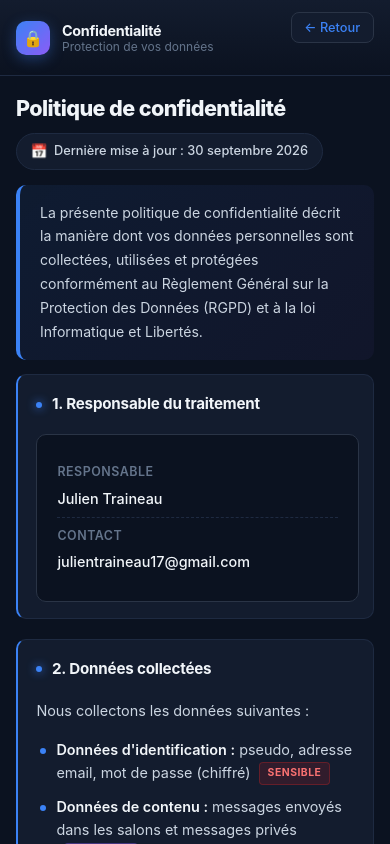
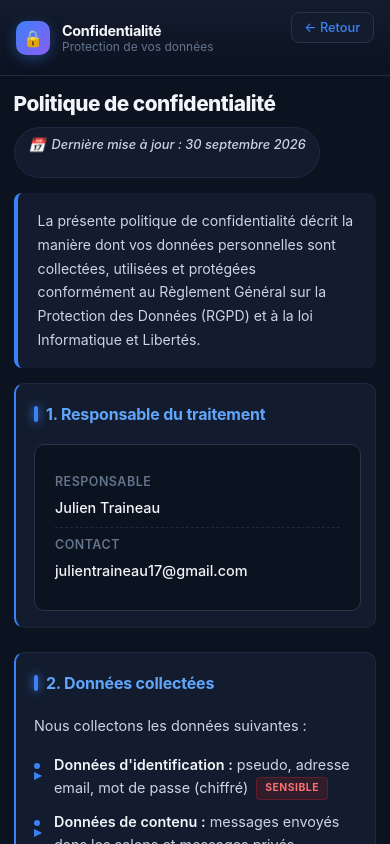
Before and after one commit to zombiglace/chat-react-plateforme-de-jeu, a React (Create React App) app in the folder frontend/: page /confidentialite in a window 390 px wide. Built offline with nearby package versions, Linux system fonts and the light colour scheme; no server answers.

Commit message:
Refactor logo styles and add legal page styles

```diff
--- a/frontend/src/styles/main.css
+++ b/frontend/src/styles/main.css
@@ -473,9 +473,18 @@ a:hover {
   letter-spacing: -0.3px;
 }
 
-.sb-logo-icon {
-  font-size: 1.3rem;
+/* ═══ LOGO IMAGE (remplace l'ancien .sb-logo-icon) ═══ */
+.sb-logo-img {
+  width: 44px;
+  height: 44px;
+  object-fit: contain;
+  flex-shrink: 0;
   filter: drop-shadow(0 0 8px rgba(59, 130, 246, 0.5));
+  transition: transform var(--transition);
+}
+
+.sb-logo:hover .sb-logo-img {
+  transform: scale(1.08);
 }
 
 .sb-collapse-btn {
@@ -854,6 +863,12 @@ a:hover {
 .app-layout.sb-collapsed .sb-logo-row,
 .app-layout.sb-collapsed .sb-logo {
   justify-content: center;
+}
+
+/* ═══ LOGO en mode replié ═══ */
+.app-layout.sb-collapsed .sb-logo-img {
+  width: 36px;
+  height: 36px;
 }
 
 /* ═══════════════════════════════════════════════════════════════
@@ -2517,7 +2532,112 @@ a:hover {
   line-height: 1.5;
 }
 
-
+/* ═══════════════════════════════════════════════════════════════
+   PAGES LÉGALES
+   ═══════════════════════════════════════════════════════════════ */
+.legal-scene {
+  min-height: 100vh;
+  background: var(--bg);
+  overflow-y: auto;
+  height: 100vh;
+  display: flex;
+  flex-direction: column;
+}
+
+.legal-content {
+  max-width: 850px;
+  margin: 0 auto;
+  padding: 2.5rem 2rem 2rem;
+  color: var(--text-2);
+  font-size: 0.95rem;
+  line-height: 1.75;
+  flex: 1;
+}
+
+.legal-back {
+  display: inline-block;
+  color: var(--primary);
+  font-size: 0.85rem;
+  margin-bottom: 2rem;
+  padding: 0.5rem 1rem;
+  border-radius: var(--radius-sm);
+  background: var(--bg-2);
+  border: 1px solid var(--border);
+  transition: background var(--transition);
+}
+
+.legal-back:hover { background: var(--bg-3); text-decoration: none; }
+
+.legal-content h1 {
+  font-size: 2rem;
+  color: var(--text);
+  margin-bottom: 0.5rem;
+  font-weight: 800;
+  letter-spacing: -0.5px;
+}
+
+.legal-updated {
+  color: var(--text-4);
+  font-size: 0.8rem;
+  font-style: italic;
+  margin-bottom: 2rem;
+  padding-bottom: 1.25rem;
+  border-bottom: 1px solid var(--border-2);
+}
+
+.legal-intro {
+  background: var(--bg-2);
+  padding: 1.25rem 1.5rem;
+  border-left: 4px solid var(--primary);
+  border-radius: var(--radius-sm);
+  margin-bottom: 2rem;
+  font-size: 0.92rem;
+}
+
+.legal-content section {
+  margin-bottom: 2rem;
+  padding-bottom: 1.5rem;
+  border-bottom: 1px solid #1a2333;
+}
+
+.legal-content section:last-of-type { border-bottom: none; }
+
+.legal-content h2 {
+  font-size: 1.15rem;
+  color: #60a5fa;
+  margin-bottom: 1rem;
+  font-weight: 700;
+}
+
+.legal-content p { margin-bottom: 0.85rem; }
+.legal-content ul { padding-left: 1.5rem; margin-bottom: 0.85rem; }
+.legal-content ul li { margin-bottom: 0.5rem; }
+.legal-content ul li::marker { color: var(--primary); }
+.legal-content strong { color: var(--text); font-weight: 600; }
+.legal-content a { color: var(--primary); }
+.legal-content a:hover { text-decoration: underline; }
+
+.legal-footer {
+  border-top: 1px solid var(--border-2);
+  padding: 1.5rem 2rem;
+  text-align: center;
+  background: var(--bg);
+  margin-top: auto;
+}
+
+.legal-footer-links {
+  display: flex;
+  flex-wrap: wrap;
+  justify-content: center;
+  gap: 0.6rem;
+  margin-bottom: 0.75rem;
+  font-size: 0.8rem;
+  color: var(--text-5);
+}
+
+.legal-footer-links a { color: var(--text-3); transition: color var(--transition); }
+.legal-footer-links a:hover { color: var(--primary); }
+.legal-footer-copy { font-size: 0.75rem; color: var(--text-5); }
 
 /* ═══════════════════════════════════════════════════════════════
    MON COMPTE (RGPD)
@@ -2774,6 +2894,12 @@ a:hover {
     flex-direction: column;
     gap: 0.5rem;
     margin-bottom: 0.65rem;
+  }
+
+  /* ═══ LOGO en mobile ═══ */
+  .sb-logo-img {
+    width: 36px;
+    height: 36px;
   }
 
   .sb-logo-text,
@@ -3017,3 +3143,307 @@ a:hover {
     font-size: 0.9rem;
   }
 }
+/* ═══════════════════════════════════════════════════════════════
+   PAGES LÉGALES — Mentions, Confidentialité, Accessibilité, CGU
+   ═══════════════════════════════════════════════════════════════ */
+
+/* Conteneur principal */
+.legal-scene {
+  min-height: 100vh;
+  background: var(--bg);
+  overflow-y: auto;
+  height: 100vh;
+  display: flex;
+  flex-direction: column;
+}
+
+/* Contenu central */
+.legal-content {
+  max-width: 850px;
+  margin: 0 auto;
+  padding: 2.5rem 2rem 2rem;
+  color: var(--text-2);
+  font-size: 0.95rem;
+  line-height: 1.75;
+  flex: 1;
+  width: 100%;
+}
+
+/* Bouton retour */
+.legal-back {
+  display: inline-flex;
+  align-items: center;
+  gap: 0.5rem;
+  color: var(--primary);
+  font-size: 0.85rem;
+  font-weight: 500;
+  margin-bottom: 2rem;
+  padding: 0.55rem 1rem;
+  border-radius: var(--radius-sm);
+  background: var(--bg-2);
+  border: 1px solid var(--border);
+  transition: background var(--transition), transform var(--transition), border-color var(--transition);
+  text-decoration: none;
+}
+
+.legal-back:hover {
+  background: var(--bg-3);
+  border-color: var(--primary);
+  transform: translateX(-3px);
+  text-decoration: none;
+}
+
+/* Titre principal */
+.legal-content h1 {
+  font-size: 2rem;
+  font-weight: 800;
+  color: var(--text);
+  margin-bottom: 0.6rem;
+  letter-spacing: -0.5px;
+  line-height: 1.2;
+}
+
+/* Date de mise à jour */
+.legal-updated {
+  color: var(--text-4);
+  font-size: 0.8rem;
+  font-style: italic;
+  margin-bottom: 2rem;
+  padding-bottom: 1.25rem;
+  border-bottom: 1px solid var(--border-2);
+}
+
+/* Intro encadrée */
+.legal-intro {
+  background: var(--bg-2);
+  padding: 1.25rem 1.5rem;
+  border-left: 4px solid var(--primary);
+  border-radius: var(--radius-sm);
+  margin-bottom: 2rem;
+  font-size: 0.92rem;
+  color: var(--text-2);
+  line-height: 1.7;
+}
+
+/* Sections */
+.legal-content section {
+  margin-bottom: 2rem;
+  padding-bottom: 1.5rem;
+  border-bottom: 1px solid #1a2333;
+}
+
+.legal-content section:last-of-type {
+  border-bottom: none;
+  padding-bottom: 0;
+}
+
+/* Sous-titres */
+.legal-content h2 {
+  font-size: 1.15rem;
+  font-weight: 700;
+  color: #60a5fa;
+  margin-bottom: 1rem;
+  letter-spacing: -0.2px;
+  display: flex;
+  align-items: center;
+  gap: 0.5rem;
+}
+
+.legal-content h2::before {
+  content: "";
+  display: inline-block;
+  width: 4px;
+  height: 1rem;
+  background: var(--primary);
+  border-radius: 2px;
+  flex-shrink: 0;
+}
+
+/* Paragraphes */
+.legal-content p {
+  margin-bottom: 0.9rem;
+  color: var(--text-2);
+}
+
+/* Listes */
+.legal-content ul {
+  padding-left: 0;
+  margin-bottom: 1rem;
+  list-style: none;
+}
+
+.legal-content ul li {
+  margin-bottom: 0.6rem;
+  padding-left: 1.5rem;
+  position: relative;
+  color: var(--text-2);
+}
+
+.legal-content ul li::before {
+  content: "▸";
+  position: absolute;
+  left: 0;
+  color: var(--primary);
+  font-weight: 700;
+}
+
+.legal-content ul li strong {
+  color: var(--text);
+  font-weight: 600;
+}
+
+/* Listes imbriquées */
+.legal-content ul ul {
+  margin-top: 0.5rem;
+  margin-bottom: 0.5rem;
+}
+
+.legal-content ul ul li::before {
+  content: "–";
+  color: var(--text-4);
+}
+
+/* Gras */
+.legal-content strong {
+  color: var(--text);
+  font-weight: 600;
+}
+
+/* Liens */
+.legal-content a {
+  color: var(--primary);
+  text-decoration: none;
+  border-bottom: 1px solid transparent;
+  transition: border-color var(--transition), color var(--transition);
+}
+
+.legal-content a:hover {
+  color: #60a5fa;
+  border-bottom-color: currentColor;
+  text-decoration: none;
+}
+
+/* Code inline */
+.legal-content code {
+  background: var(--bg-3);
+  color: #a5f3fc;
+  padding: 2px 6px;
+  border-radius: 4px;
+  font-family: "Consolas", "Monaco", monospace;
+  font-size: 0.85em;
+}
+
+/* Bloc info spécial (dans les pages légales) */
+.legal-content .info {
+  background: var(--bg-2);
+  border: 1px solid var(--border);
+  border-radius: var(--radius);
+  padding: 1rem 1.25rem;
+  margin: 1.25rem 0;
+  font-size: 0.88rem;
+}
+
+.legal-content .info strong {
+  color: var(--text);
+  display: block;
+  margin-bottom: 0.5rem;
+}
+
+/* Footer des pages légales */
+.legal-footer {
+  border-top: 1px solid var(--border-2);
+  padding: 1.5rem 2rem;
+  text-align: center;
+  background: var(--bg);
+  margin-top: auto;
+}
+
+.legal-footer-links {
+  display: flex;
+  flex-wrap: wrap;
+  justify-content: center;
+  align-items: center;
+  gap: 0.6rem;
+  margin-bottom: 0.75rem;
+  font-size: 0.8rem;
+}
+
+.legal-footer-links a {
+  color: var(--text-3);
+  text-decoration: none;
+  transition: color var(--transition);
+}
+
+.legal-footer-links a:hover {
+  color: var(--primary);
+  text-decoration: underline;
+}
+
+.legal-footer-links span {
+  color: var(--text-5);
+}
+
+.legal-footer-copy {
+  font-size: 0.75rem;
+  color: var(--text-5);
+  letter-spacing: 0.3px;
+}
+
+/* ─── RESPONSIVE ─── */
+@media (max-width: 768px) {
+  .legal-content {
+    padding: 1.5rem 1.25rem 2rem;
+  }
+
+  .legal-content h1 {
+    font-size: 1.5rem;
+  }
+
+  .legal-content h2 {
+    font-size: 1.05rem;
+  }
+
+  .legal-content section {
+    margin-bottom: 1.5rem;
+    padding-bottom: 1rem;
+  }
+
+  .legal-intro {
+    padding: 1rem 1.25rem;
+    font-size: 0.88rem;
+  }
+
+  .legal-footer {
+    padding: 1.25rem 1rem;
+  }
+
+  .legal-footer-links {
+    font-size: 0.72rem;
+    gap: 0.4rem;
+  }
+}
+
+@media (max-width: 480px) {
+  .legal-content {
+    padding: 1rem 0.85rem 1.5rem;
+    font-size: 0.9rem;
+  }
+
+  .legal-content h1 {
+    font-size: 1.3rem;
+  }
+
+  .legal-content h2 {
+    font-size: 1rem;
+  }
+
+  .legal-back {
+    margin-bottom: 1.25rem;
+    font-size: 0.8rem;
+    padding: 0.45rem 0.8rem;
+  }
+
+  .legal-content ul li {
+    padding-left: 1.25rem;
+  }
+}
```
